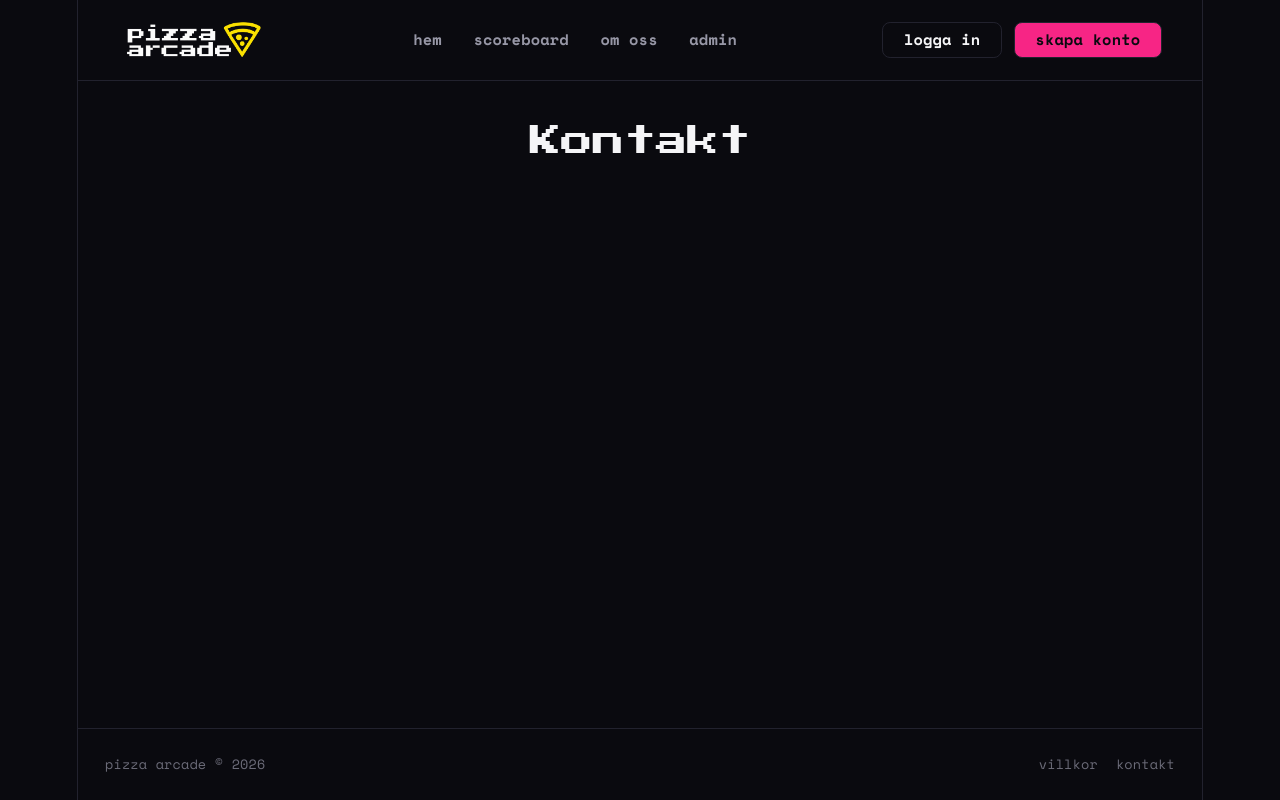
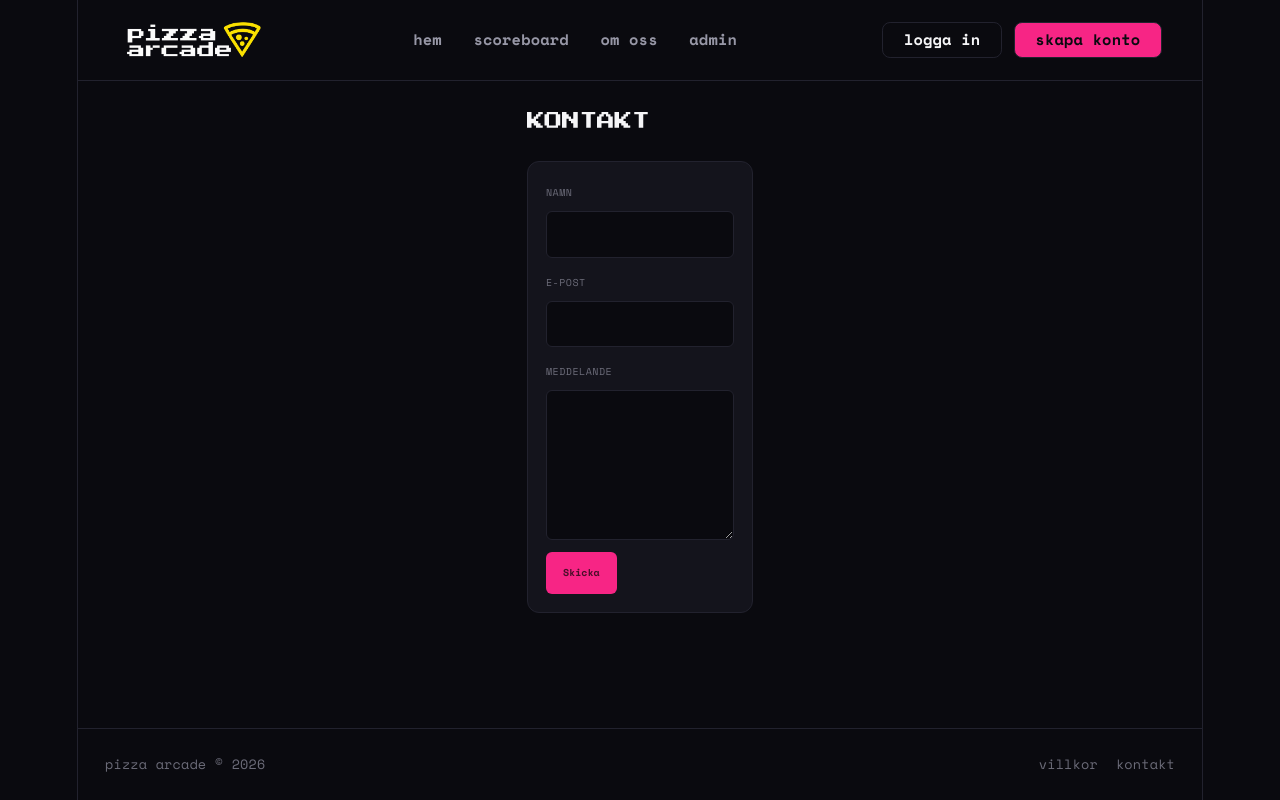
Before and after one commit to niloscar/game-monetization, a React (Vite) app in the folder frontend/: page /contact in a window 1280 px wide. Built offline with nearby package versions, Linux system fonts and the light colour scheme; no server answers.

Commit message:
Added ContactPage with form

```diff
--- a/frontend/src/pages/ContactPage.tsx
+++ b/frontend/src/pages/ContactPage.tsx
@@ -1,9 +1,101 @@
+import { useState } from "react";
+import type { FormEvent } from "react";
+
+// Skickar inget till backend — bara en lokal bekräftelse
 const ContactPage = () => {
-    return (
-        <div>
-            <h1>Kontakt</h1>
-        </div>
-    )
-}
+  const [name, setName] = useState("");
+  const [email, setEmail] = useState("");
+  const [message, setMessage] = useState("");
+  const [formError, setFormError] = useState<string | null>(null);
+  const [isSubmitted, setIsSubmitted] = useState(false);
 
-export default ContactPage
+  function handleSubmit(e: FormEvent) {
+    e.preventDefault();
+    setFormError(null);
+
+    const trimmedName = name.trim();
+    const trimmedEmail = email.trim();
+    const trimmedMessage = message.trim();
+
+    if (!trimmedName || !trimmedEmail || !trimmedMessage) {
+      setFormError("Alla fält måste fyllas i.");
+      return;
+    }
+
+    setIsSubmitted(true);
+  }
+
+  function handleSendAnother() {
+    setName("");
+    setEmail("");
+    setMessage("");
+    setFormError(null);
+    setIsSubmitted(false);
+  }
+
+  return (
+    <div className="score-page">
+      <div className="page-title">
+        <h1>KONTAKT</h1>
+      </div>
+
+      <div className="card">
+        {isSubmitted ? (
+          <>
+            <p>Tack för ditt meddelande, {name}! Vi hör av oss så snart vi kan.</p>
+            <div className="profile-actions">
+              <button type="button" className="btn combo" onClick={handleSendAnother}>
+                Skicka ett till meddelande
+              </button>
+            </div>
+          </>
+        ) : (
+          <form className="profile-edit-form" onSubmit={handleSubmit}>
+            <label className="field">
+              <span className="field-label">Namn</span>
+              <input
+                type="text"
+                className="field-input"
+                value={name}
+                onChange={(e) => setName(e.target.value)}
+                autoComplete="name"
+                required
+              />
+            </label>
+            <label className="field">
+              <span className="field-label">E-post</span>
+              <input
+                type="email"
+                className="field-input"
+                value={email}
+                onChange={(e) => setEmail(e.target.value)}
+                autoComplete="email"
+                required
+              />
+            </label>
+            <label className="field">
+              <span className="field-label">Meddelande</span>
+              <textarea
+                className="field-input"
+                value={message}
+                onChange={(e) => setMessage(e.target.value)}
+                rows={5}
+                required
+              />
+            </label>
+
+            {formError && <p className="field-error">{formError}</p>}
+
+            <div className="profile-actions">
+              <button type="submit" className="btn combo">
+                Skicka
+              </button>
+            </div>
+          </form>
+        )}
+      </div>
+    </div>
+  );
+};
+
+export default ContactPage;
```
